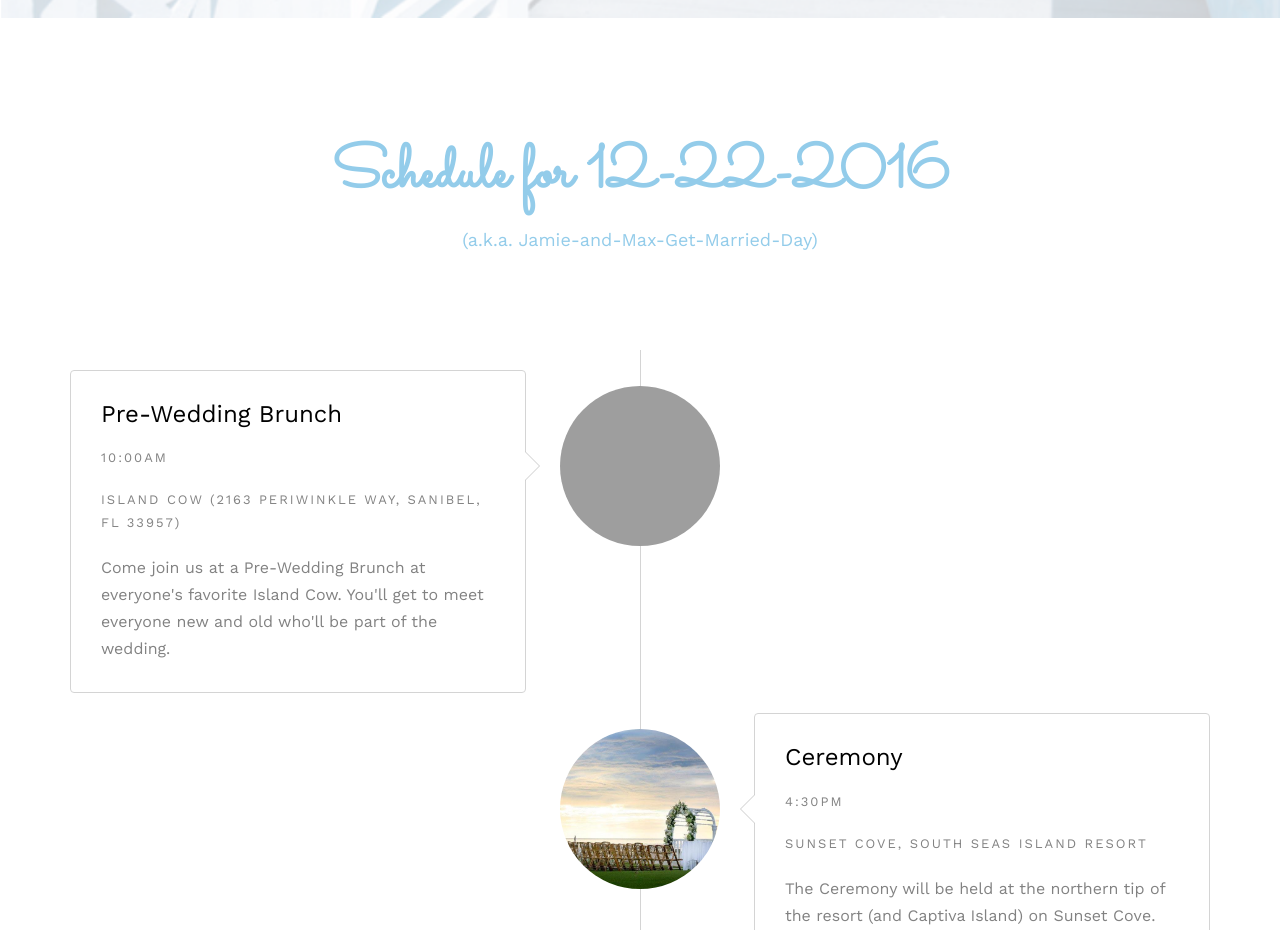
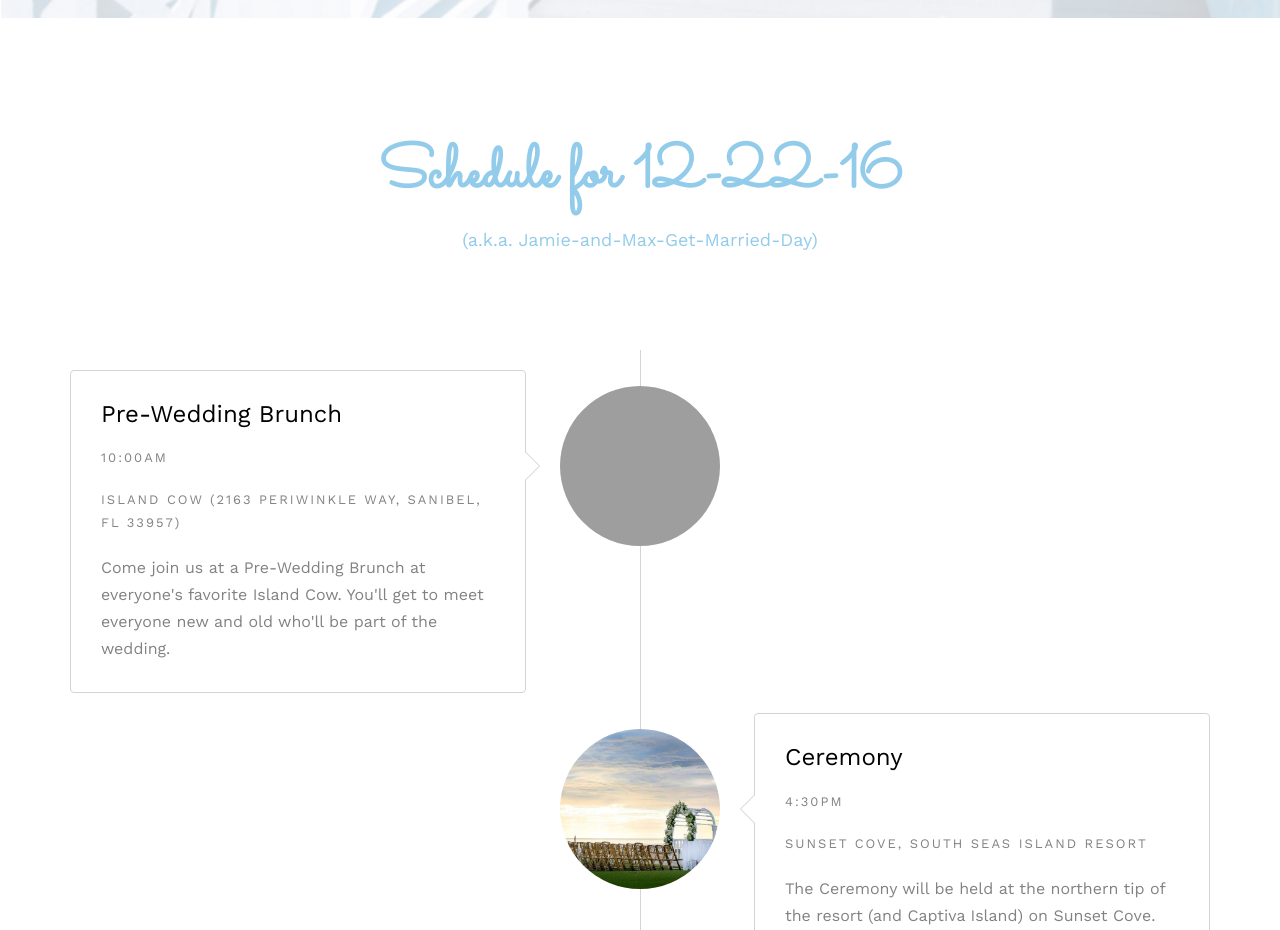
Before and after one commit to Flickster42490/weddingSite, a website: page index.html in a window 1280 px wide. Shown: the part 2599-3529 px from the top of the page. Drawn offline with nearby package versions, Linux system fonts and the light colour scheme; grey boxes are pictures that could not be loaded; files whose address does not match are found by name.

Commit message:
minor date change

```diff
--- a/index.html
+++ b/index.html
@@ -180,7 +180,7 @@
     <div class="container">
       <div class="row">
         <div class="col-md-8 col-md-offset-2 text-center fh5co-heading animate-box">
-          <h2 style="color: #93CCEA">Schedule for 12-22-2016</h2>
+          <h2 style="color: #93CCEA">Schedule for 12-22-16</h2>
           <h4 style="color: #93CCEA">(a.k.a. Jamie-and-Max-Get-Married-Day)</h4>
         </div>
       </div>
```
